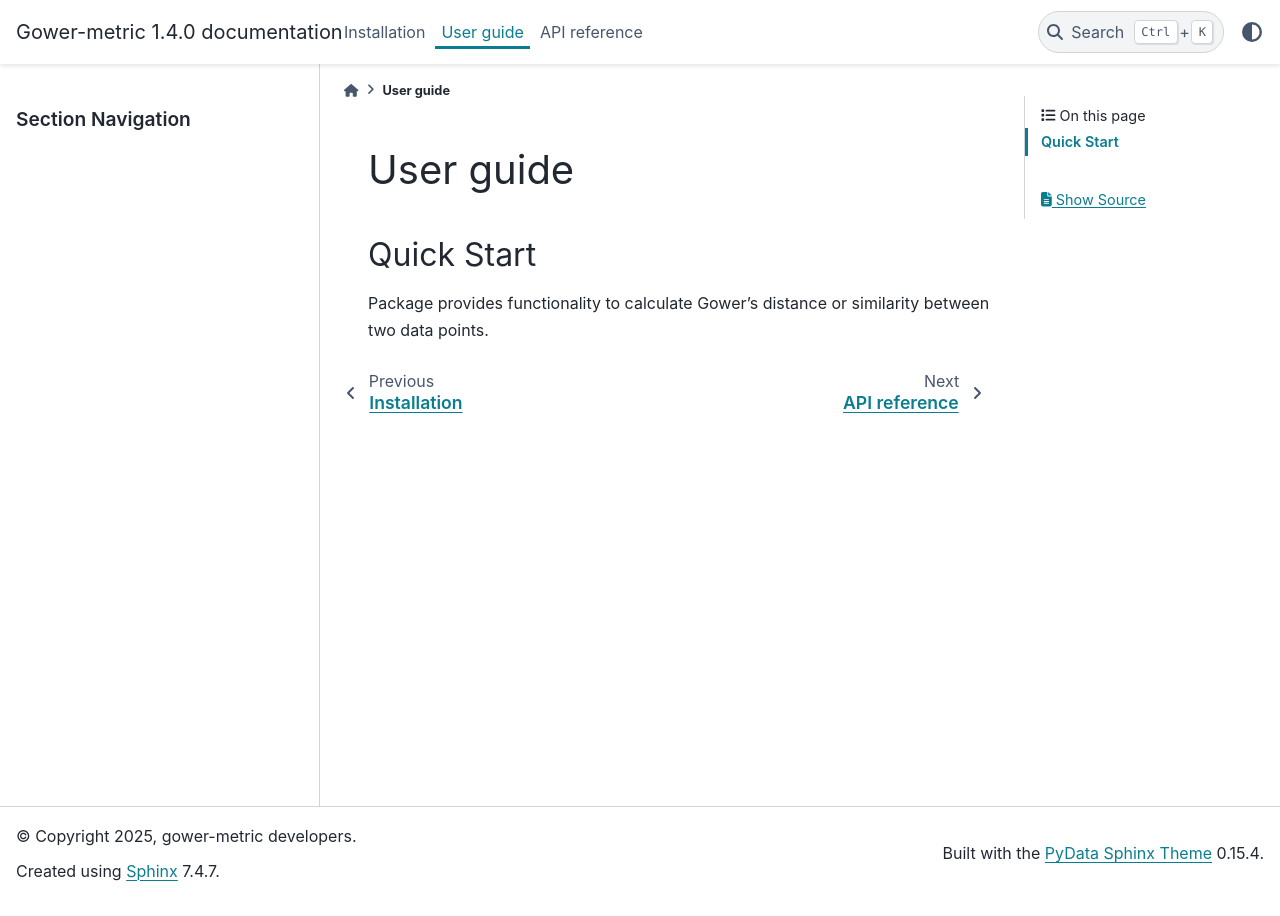
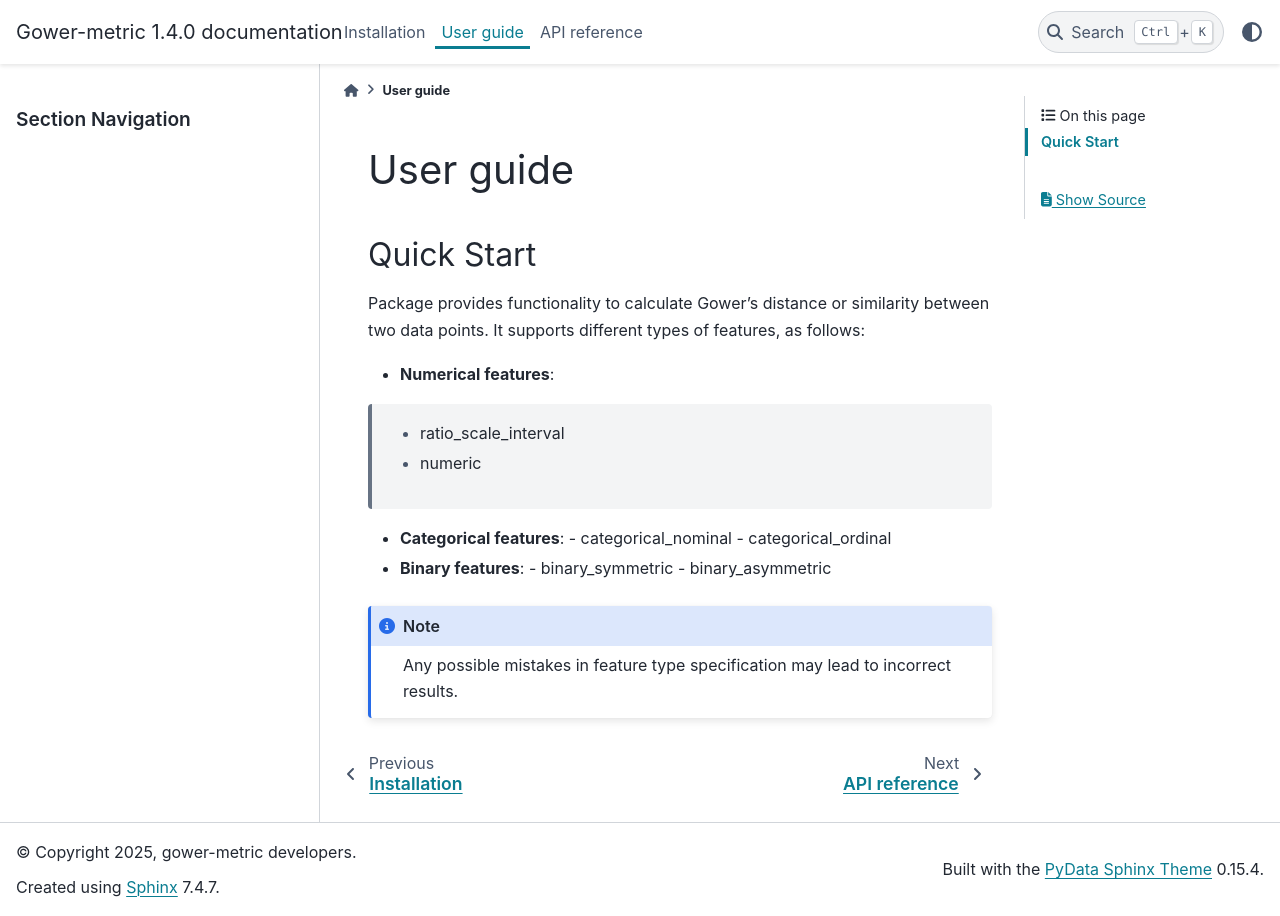
Before and after one commit to BartekKruczek/sphinx_tutorial, a Sphinx documentation site: the page built from docs/source/user_guide.rst, in a window 1280 px wide. Built offline with Sphinx 7.4.7 and the PyData theme 0.15.4, drawn with Linux system fonts in a browser that asks for light colours.

Commit message:
[1.4] update docs

```diff
--- a/docs/source/installation.rst
+++ b/docs/source/installation.rst
@@ -22,6 +22,6 @@ Development's versions can be found on GitHub with the following naming:
    <branch_name> - for the latest stable version
 
 Contribution
-=====
+============
 
 For contributions, please refer to the `CONTRIBUTING.md` file in the repository.
--- a/docs/source/user_guide.rst
+++ b/docs/source/user_guide.rst
@@ -2,6 +2,21 @@ User guide
 ==========
 
 Quick Start
-----------------
+-----------
 
 Package provides functionality to calculate Gower's distance or similarity between two data points.
+It supports different types of features, as follows:
+
+-   **Numerical features**:
+   -   ratio_scale_interval
+   -   numeric
+-  **Categorical features**:
+   -   categorical_nominal
+   -   categorical_ordinal
+-  **Binary features**:
+   -   binary_symmetric
+   -   binary_asymmetric
+
+.. note::
+
+   Any possible mistakes in feature type specification may lead to incorrect results.
```
Also changed, not shown: docs/source/index.rst (+5 -10 lines).
